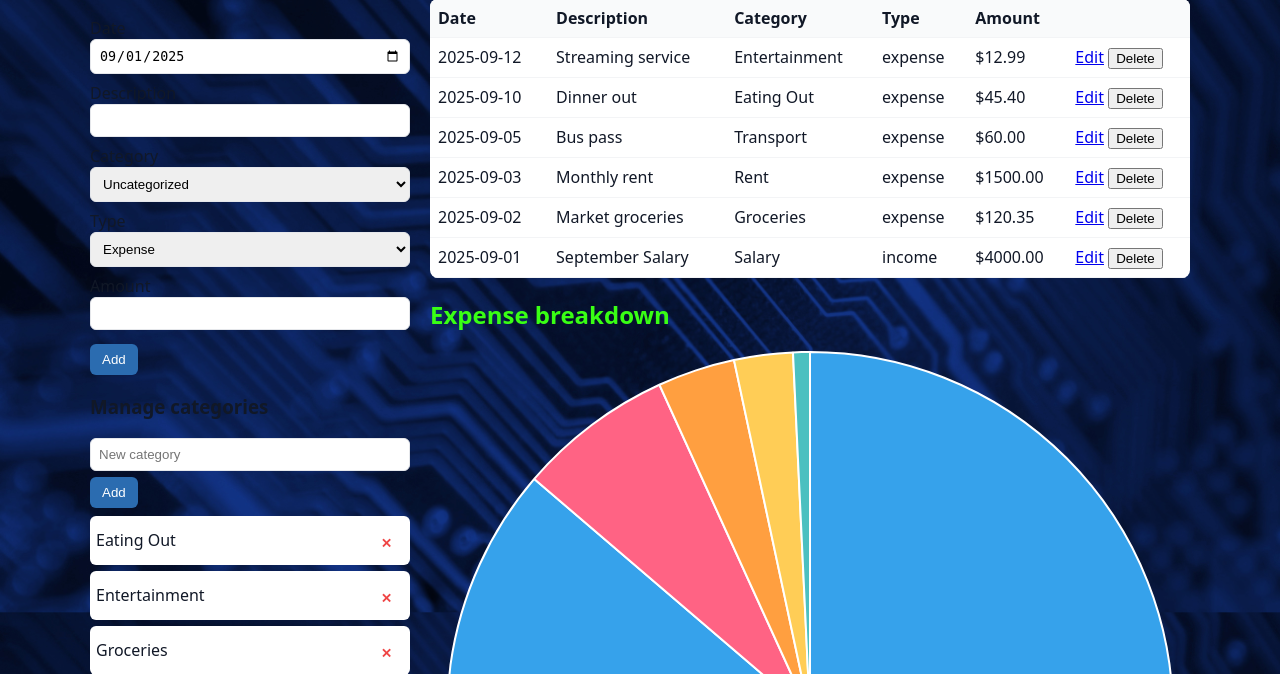
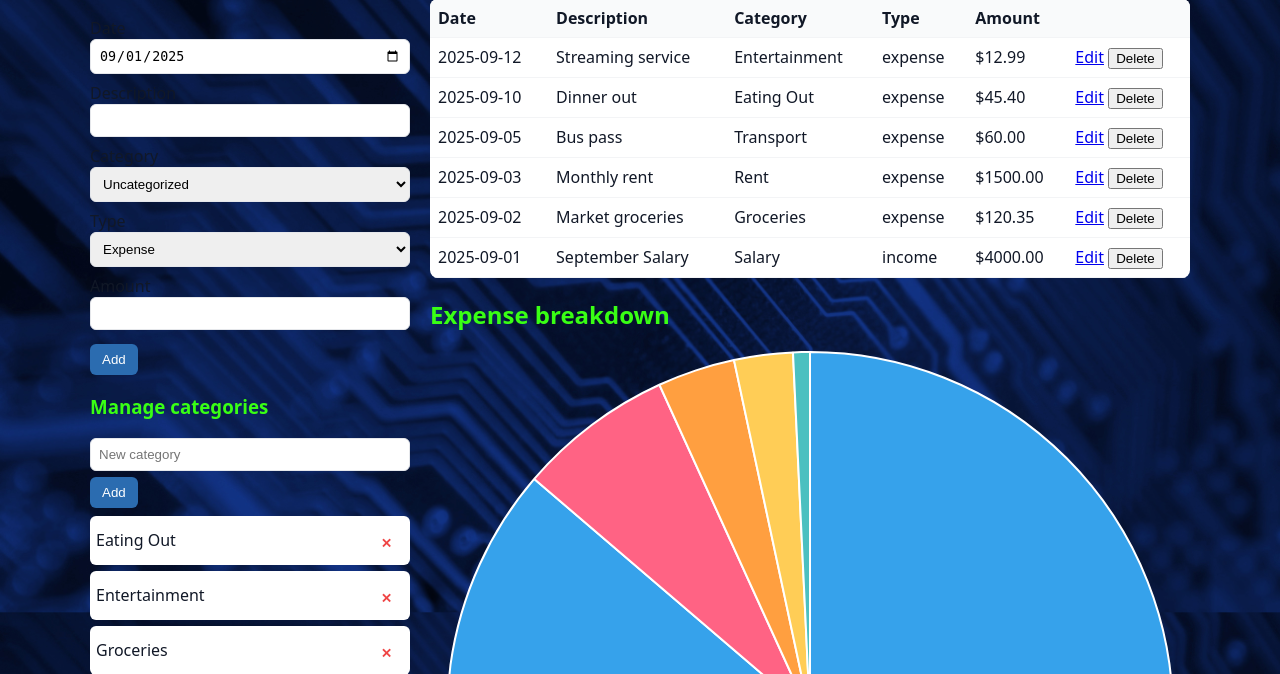
Before and after one commit to rmiller003/Budget-X, a Flask app: page / in a window 1280 px wide. Shown: the part 241-915 px from the top of the page. Run offline with Flask 3, Linux system fonts and the light colour scheme; the visitor is signed in with stand-in values (Sample User, id 1); data comes from the database, SQL or seed files in the repository.

Commit message:
style: Ensure all titles are neon green
This commit corrects an oversight where not all titles were being colored correctly. A more general CSS rule has been applied to target all `h1`, `h2`, and `h3` elements, ensuring that every title in the application is now neon green for better readability.

```diff
--- a/static/style.css
+++ b/static/style.css
@@ -16,7 +16,7 @@ body{
 }
 .container{max-width:1100px;margin:0 auto}
 header{display:flex;align-items:center;justify-content:space-between;gap:16px;margin-bottom:18px}
-header h1, .left h2, .right h2, .card h3 {
+h1, h2, h3 {
   color: #39FF14; /* Neon Green */
 }
 header h1{margin:0}
```
